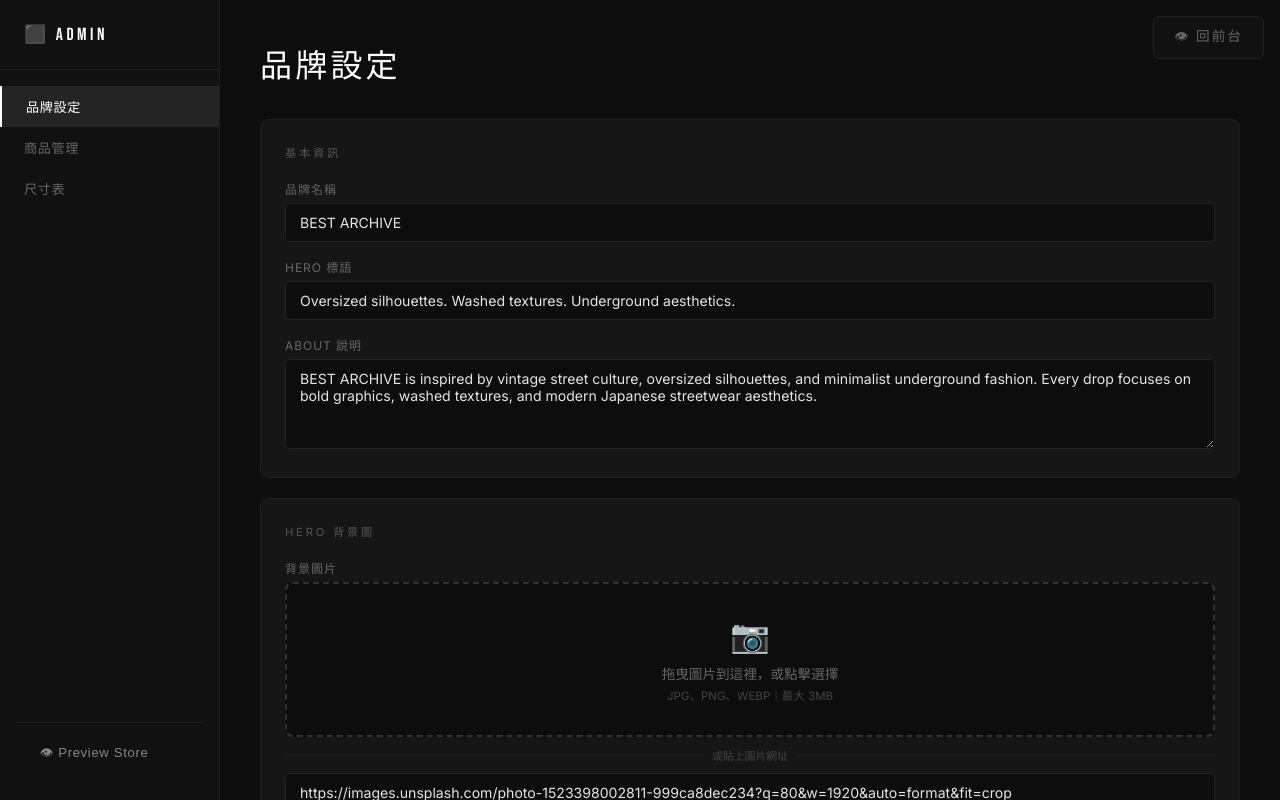
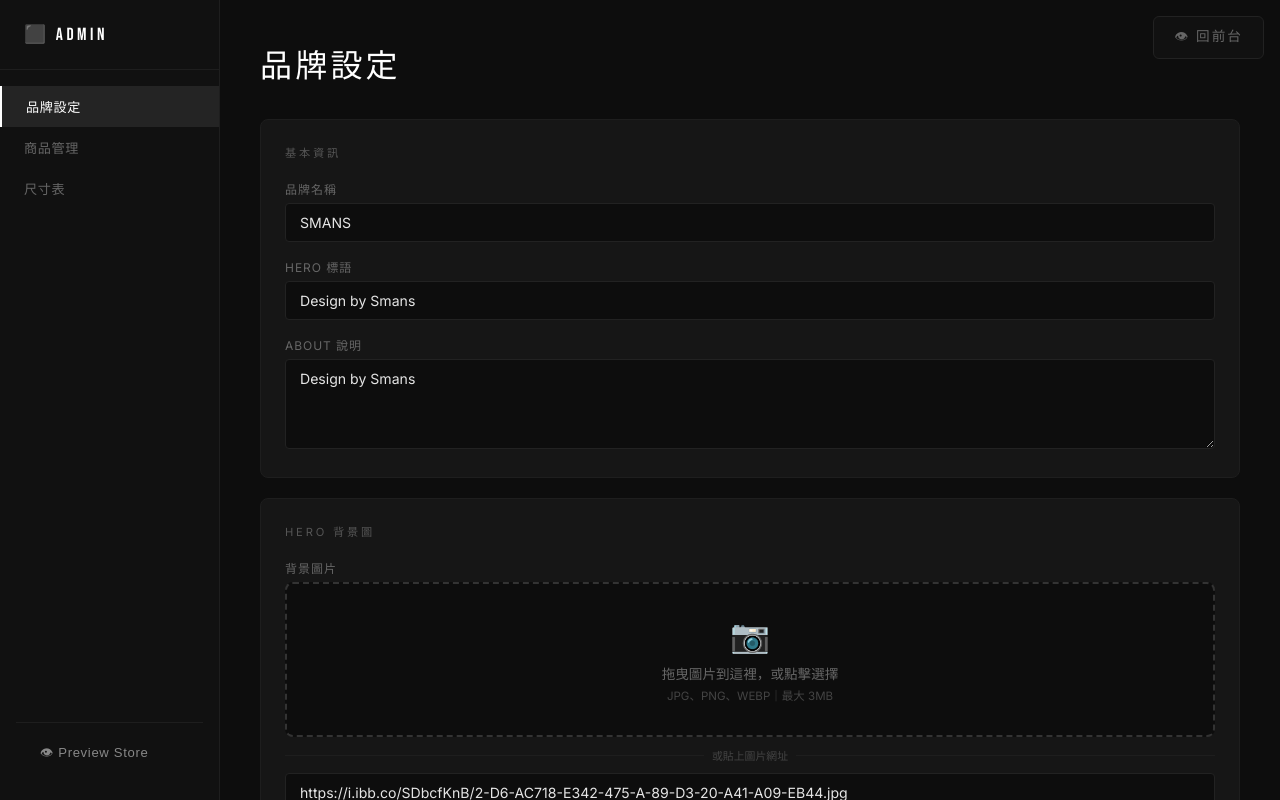
Before and after one commit to dannyprt1110-dotcom/my-store, a React (Create React App) app: page / in a window 1280 px wide. Built offline with nearby package versions, Linux system fonts and the light colour scheme.

Commit message:
update smans content

```diff
--- a/src/App.js
+++ b/src/App.js
@@ -1,13 +1,13 @@
 import { useState, useEffect, useRef } from "react";
 
 const DEFAULT_BRAND = {
-  name: "BEST ARCHIVE",
-  tagline: "Oversized silhouettes. Washed textures. Underground aesthetics.",
-  description: "BEST ARCHIVE is inspired by vintage street culture, oversized silhouettes, and minimalist underground fashion. Every drop focuses on bold graphics, washed textures, and modern Japanese streetwear aesthetics.",
-  heroImage: "https://images.unsplash.com/photo-1523398002811-999ca8dec234?q=80&w=1920&auto=format&fit=crop",
+  name: "SMANS",
+  tagline: "Design by Smans",
+  description: "Design by Smans",
+  heroImage: "https://i.ibb.co/SDbcfKnB/2-D6-AC718-E342-475-A-89-D3-20-A41-A09-EB44.jpg",
   accentColor: "#ffffff",
-  instagram: "https://instagram.com",
-  shopeeStore: "https://shopee.tw",
+  instagram: "https://shopee.tw/product/126270/24345408484/",
+  shopeeStore: "https://shopee.tw/product/126270/24345408484/",
 };
 
 const DEFAULT_SIZES = {
@@ -22,9 +22,8 @@ const DEFAULT_SIZES = {
 };
 
 const DEFAULT_PRODUCTS = [
-  { id: 1, title: "BLACK OVERSIZED TEE",   price: "NT$ 1,280", tag: "BESTSELLER", colors: ["#111111","#ffffff","#334155"], img: "https://images.unsplash.com/photo-1521572163474-6864f9cf17ab?q=80&w=1200&auto=format&fit=crop", shopeeUrl: "https://shopee.tw" },
-  { id: 2, title: "VINTAGE STREET SHORTS", price: "NT$ 1,580", tag: "NEW DROP",   colors: ["#78716c","#1c1917"],           img: "https://images.unsplash.com/photo-1515886657613-9f3515b0c78f?q=80&w=1200&auto=format&fit=crop", shopeeUrl: "https://shopee.tw" },
-  { id: 3, title: "LIMITED GRAPHIC TEE",   price: "NT$ 1,480", tag: "LIMITED",    colors: ["#ffffff","#d4d4d4"],           img: "https://images.unsplash.com/photo-1503341504253-dff4815485f1?q=80&w=1200&auto=format&fit=crop", shopeeUrl: "https://shopee.tw" },
+  { id: 1, title: "太空貓TEE", price: "NT$ 880", tag: "NEW DROP", colors: [], img: "https://i.ibb.co/SDbcfKnB/2-D6-AC718-E342-475-A-89-D3-20-A41-A09-EB44.jpg", shopeeUrl: "https://shopee.tw/product/126270/24345408484/" },
+  { id: 2, title: "法鬥TEE",   price: "NT$ 880", tag: "NEW DROP", colors: [], img: "https://i.ibb.co/392MJqkN/Chat-GPT-Image-2026-5-23-12-59-05.png",             shopeeUrl: "https://shopee.tw/product/126270/24345408484/" },
 ];
 
 const TAGS = ["BESTSELLER", "NEW DROP", "LIMITED", "SALE", "COMING SOON"];
```
